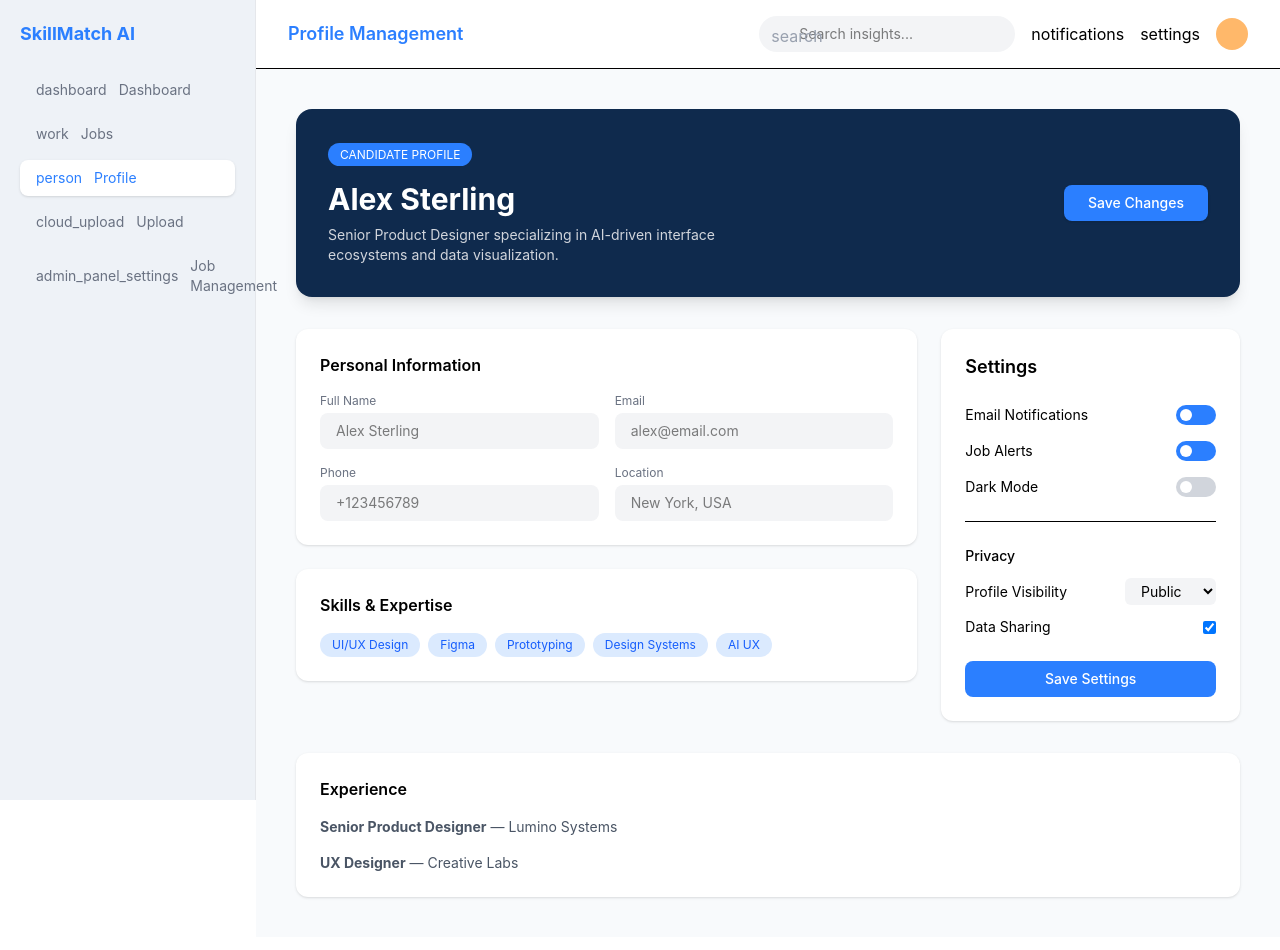
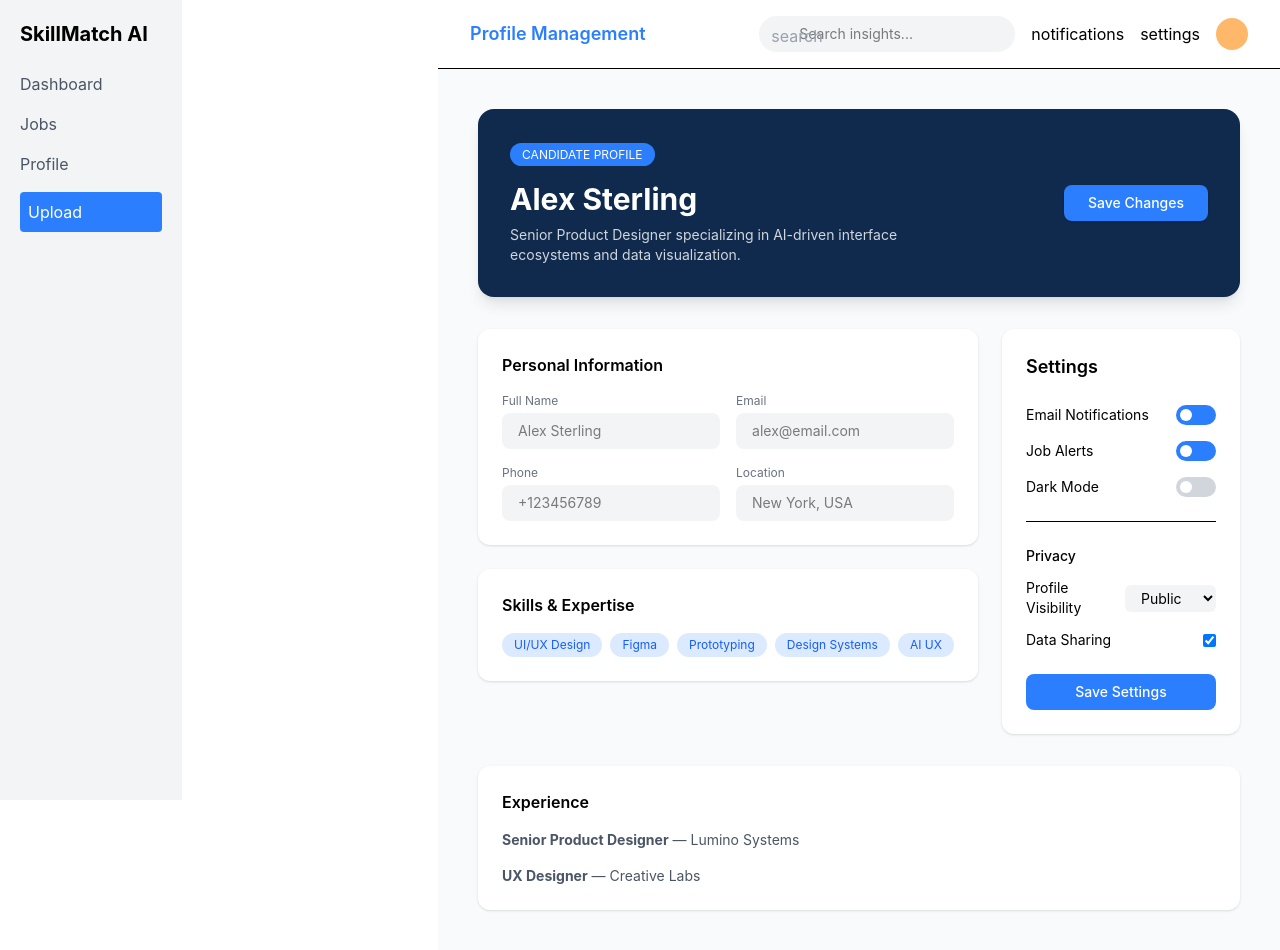
Before and after one commit to Laiba60/AI-Powered-Resume-and-Job-Matcher, a React (Vite) app in the folder vite-project/: page /profile in a window 1280 px wide. Built offline with nearby package versions, Linux system fonts and the light colour scheme.

Commit message:
improve Siebar code

```diff
--- a/vite-project/src/pages/ProfilePage.jsx
+++ b/vite-project/src/pages/ProfilePage.jsx
@@ -1,43 +1,8 @@
 import React from "react";
+import Sidebar from "../components/Sidebar";
 
 // Sidebar
-const Sidebar = () => {
-  const menu = [
-    { name: "Dashboard", icon: "dashboard" },
-    { name: "Jobs", icon: "work" },
-    { name: "Profile", icon: "person" },
-    { name: "Upload", icon: "cloud_upload" },
-    { name: "Job Management", icon: "admin_panel_settings" },
-  ];
 
-  return (
-    <aside className="fixed left-0 top-0 h-screen w-64 bg-[#eef2f7] border-r border-gray-200 p-5 flex flex-col">
-      <div>
-        <h1 className="text-blue-500 font-bold text-lg mb-6">
-          SkillMatch AI
-        </h1>
-
-        <div className="space-y-2 text-sm">
-          {menu.map((item, i) => (
-            <div
-              key={i}
-              className={`flex items-center gap-3 px-4 py-2 rounded-lg cursor-pointer ${
-                item.name === "Profile"
-                  ? "bg-white text-blue-500 shadow"
-                  : "text-gray-500 hover:text-blue-500"
-              }`}
-            >
-              <span className="material-symbols-outlined">
-                {item.icon}
-              </span>
-              {item.name}
-            </div>
-          ))}
-        </div>
-      </div>
-    </aside>
-  );
-};
 
 // Header
 const Header = () => {
--- a/vite-project/src/pages/SkillMatchDashboard.jsx
+++ b/vite-project/src/pages/SkillMatchDashboard.jsx
@@ -1,52 +1,8 @@
 import React from "react";
+import Sidebar from "../components/Sidebar";
 
 // Sidebar
-const Sidebar = () => {
-  return (
-    <aside className="h-screen w-64 fixed left-0 top-0 bg-[#f3f6fb] flex flex-col justify-between p-5">
-      <div>
-        <div className="mb-10">
-          <h1 className="text-[#3b82f6] font-bold text-lg">SkillMatch AI</h1>
-          <p className="text-xs text-gray-400">Architectural Intelligence</p>
-        </div>
 
-        <nav className="space-y-2">
-          {[
-            { name: "Dashboard", active: true },
-            { name: "Jobs" },
-            { name: "Profile" },
-            { name: "Upload" },
-            { name: "Job Management" },
-          ].map((item, i) => (
-            <div
-              key={i}
-              className={`flex items-center gap-3 px-4 py-2 rounded-lg text-sm cursor-pointer ${
-                item.active
-                  ? "bg-white text-[#3b82f6] shadow"
-                  : "text-gray-500 hover:text-[#3b82f6]"
-              }`}
-            >
-              <span className="material-symbols-outlined text-lg">
-                dashboard
-              </span>
-              {item.name}
-            </div>
-          ))}
-        </nav>
-      </div>
-
-      <div>
-        <button className="w-full bg-[#3b82f6] text-white py-2 rounded-lg text-sm font-medium mb-4">
-          Upgrade to Pro
-        </button>
-        <div className="text-xs text-gray-400 space-y-2">
-          <p>Help Center</p>
-          <p>Logout</p>
-        </div>
-      </div>
-    </aside>
-  );
-};
 
 // Header
 const Header = () => {
--- a/vite-project/src/pages/TopMatchesAI.jsx
+++ b/vite-project/src/pages/TopMatchesAI.jsx
@@ -1,31 +1,7 @@
 import React from "react";
+import Sidebar from "../components/Sidebar";
 
-const Sidebar = () => {
-  const menu = ["Dashboard", "Jobs", "Profile", "Upload", "Job Management"];
-  return (
-    <aside className="fixed left-0 top-0 h-screen w-64 bg-[#eef2f7] p-5 flex flex-col justify-between">
-      <div>
-        <h1 className="text-blue-500 font-bold text-lg mb-6">SkillMatch AI</h1>
 
-        <div className="space-y-2">
-          {menu.map((item, i) => (
-            <div
-              key={i}
-              className={`flex items-center gap-3 px-4 py-2 rounded-lg text-sm cursor-pointer ${
-                item === "Jobs"
-                  ? "bg-white text-blue-500 shadow"
-                  : "text-gray-500 hover:text-blue-500"
-              }`}
-            >
-              <span className="material-symbols-outlined">dashboard</span>
-              {item}
-            </div>
-          ))}
-        </div>
-      </div>
-    </aside>
-  );
-};
 
 const Header = () => {
   return (
```
